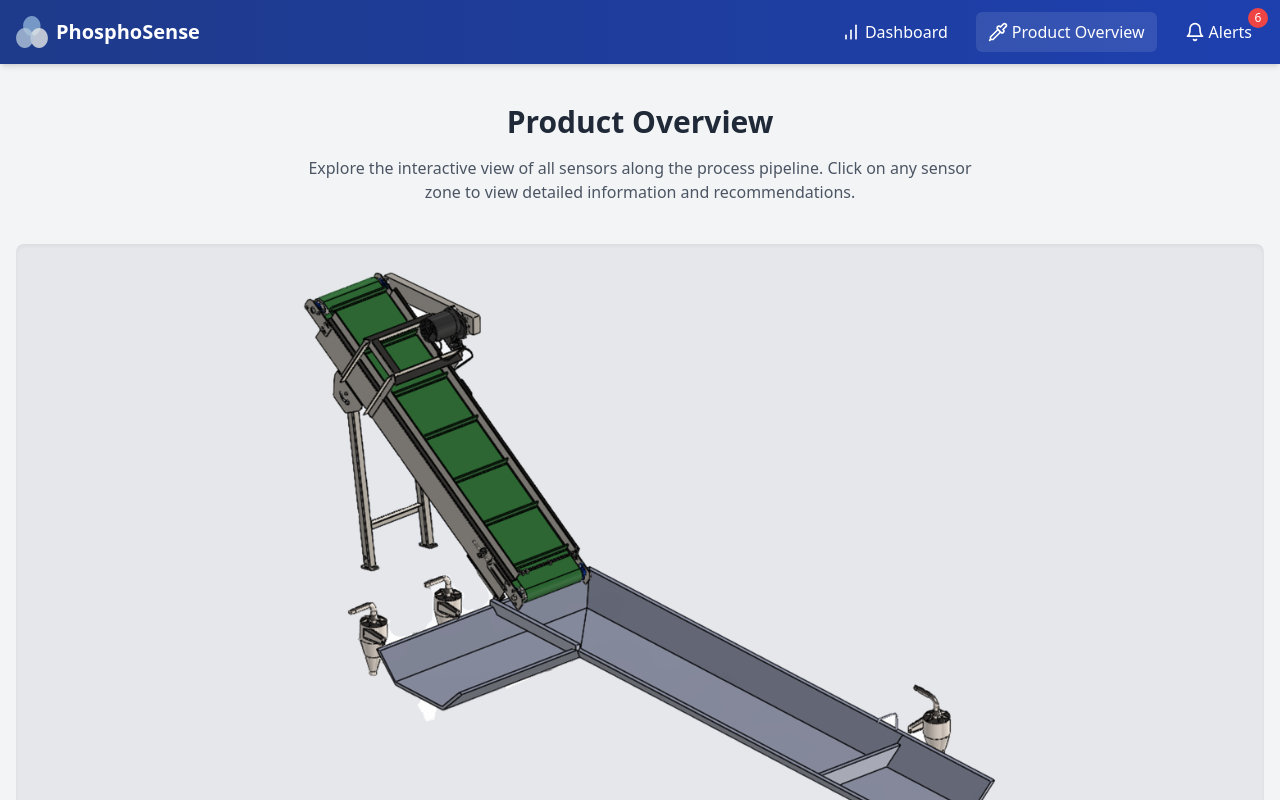
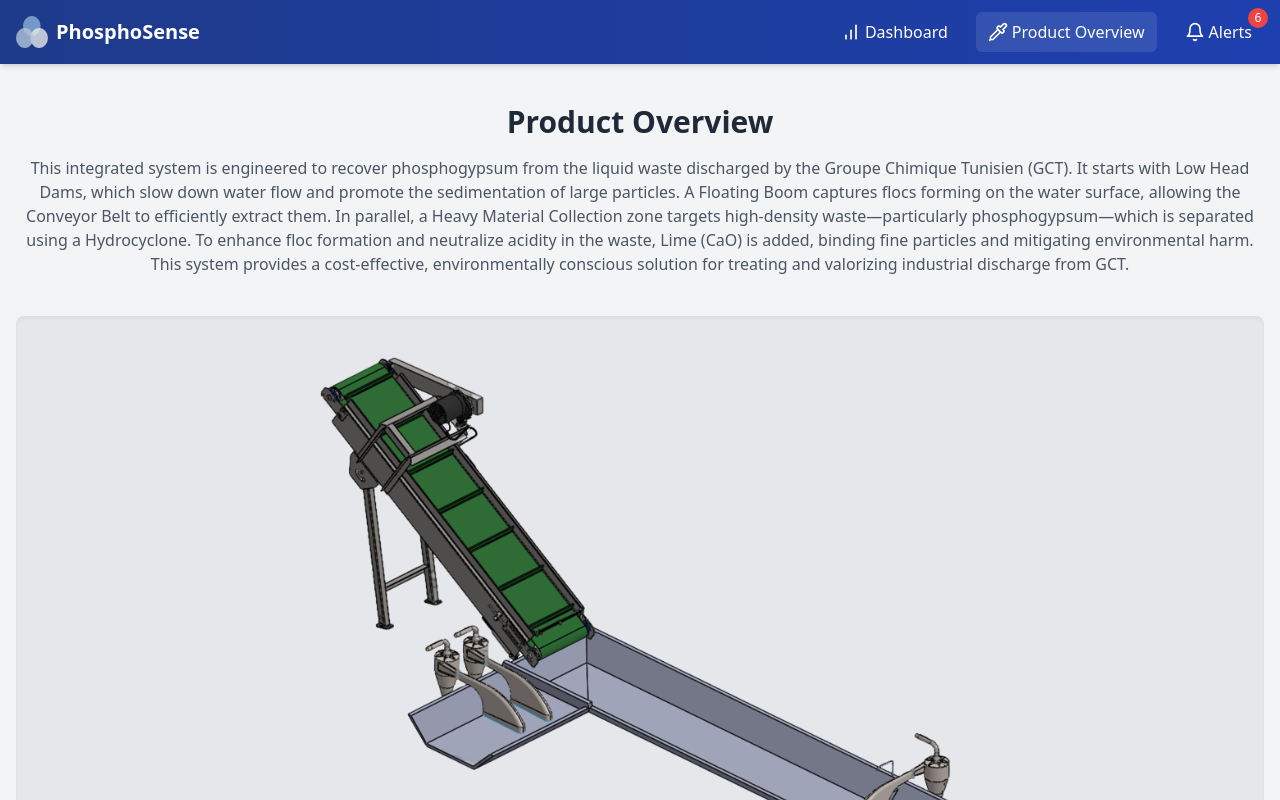
Before and after one commit to yassinekolsi/nrtf-phosphogypse, a React (Vite) app: page / in a window 1280 px wide. Both pictures are taken after a click on the button "Product Overview". Shown: the top 800 px of the page. Built offline with nearby package versions, Linux system fonts and the light colour scheme.

Commit message:
final commit

```diff
--- a/src/components/SensorVisualization.tsx
+++ b/src/components/SensorVisualization.tsx
@@ -50,8 +50,8 @@ const SensorVisualization: React.FC<SensorVisualizationProps> = () => {
     <div className="container mx-auto px-4 py-10">
       <div className="mb-10 text-center">
         <h2 className="text-3xl font-bold text-gray-800 mb-4">Product Overview</h2>
-        <p className="text-gray-600 max-w-2xl mx-auto">
-          Explore the interactive view of all sensors along the process pipeline. Click on any sensor zone to view detailed information and recommendations.
+        <p className="text-gray-600 ">
+        This integrated system is engineered to recover phosphogypsum from the liquid waste discharged by the Groupe Chimique Tunisien (GCT). It starts with Low Head Dams, which slow down water flow and promote the sedimentation of large particles. A Floating Boom captures flocs forming on the water surface, allowing the Conveyor Belt to efficiently extract them. In parallel, a Heavy Material Collection zone targets high-density waste—particularly phosphogypsum—which is separated using a Hydrocyclone. To enhance floc formation and neutralize acidity in the waste, Lime (CaO) is added, binding fine particles and mitigating environmental harm. This system provides a cost-effective, environmentally conscious solution for treating and valorizing industrial discharge from GCT.
         </p>
       </div>
 
@@ -79,6 +79,9 @@ const SensorVisualization: React.FC<SensorVisualizationProps> = () => {
             <p className="mt-4 text-gray-600 text-sm text-center px-2">{section.description}</p>
           </div>
         ))}
+        <div style={{ paddingBottom: '70px' }} className="container mx-auto px-16 py-6">
+  {/* Your existing content */}
+</div>
       </div>
     </div>
   );
```
Also changed, not shown: images/jaabouk.png, 1 other file (tests, documents, lock files or other folders).
